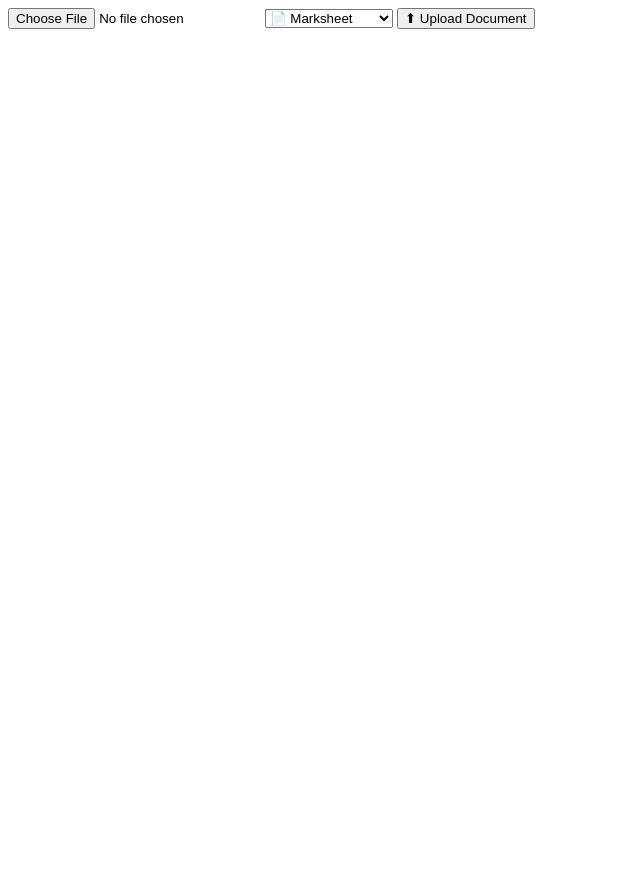
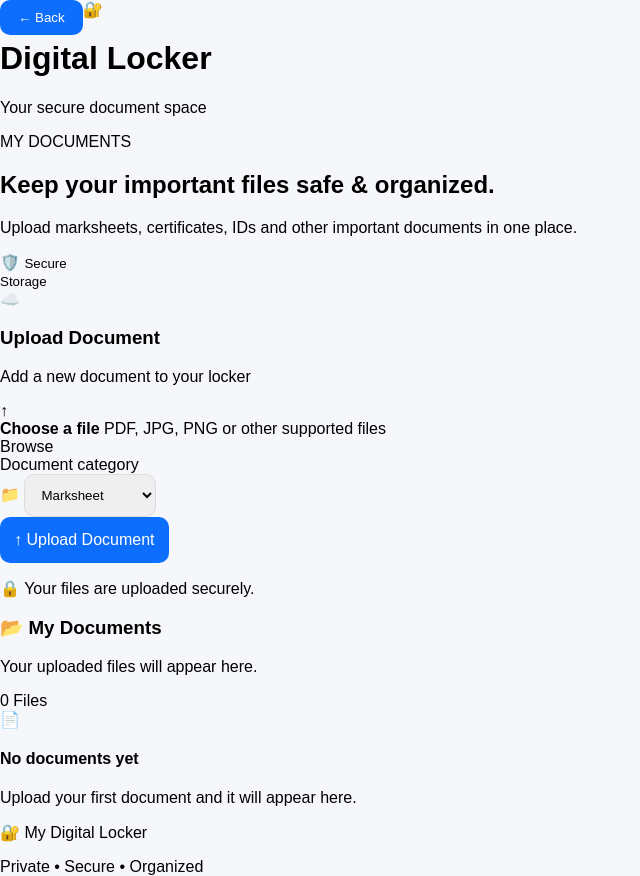
Before and after one commit to maddeshiyashushil01-beep/STUDENT-SAFETY-SYSTEM-, a plain HTML site: page locker.html in a window 1280 px wide. Shown: the whole page, without its empty margins (0-640 px from the left). Before the commit the page ends 800 px from the top, so only its background shows below. Drawn offline with Linux system fonts and the light colour scheme; no server answers.

Commit message:
Update locker.html

```diff
--- a/locker.html
+++ b/locker.html
@@ -1,25 +1,255 @@
-<div class="upload-box">
+<!DOCTYPE html>
+<html lang="en">
+<head>
+    <meta charset="UTF-8">
+    <meta name="viewport" content="width=device-width, initial-scale=1.0">
 
-    <!-- Select file -->
-    <input type="file" id="fileInput">
+    <title>My Digital Locker</title>
 
-    <!-- Select category -->
-    <select id="category">
-        <option value="Marksheet">📄 Marksheet</option>
-        <option value="Certificate">🏆 Certificate</option>
-        <option value="ID Card">🪪 ID Card</option>
-        <option value="Resume">💼 Resume</option>
-        <option value="Project">💻 Project</option>
-        <option value="Study Material">📚 Study Material</option>
-        <option value="Other">📁 Other</option>
-    </select>
+    <link rel="stylesheet" href="locker.css">
 
-    <!-- ONE upload button only -->
-    <button id="uploadBtn">
-        ⬆ Upload Document
-    </button>
+    <link href="https://fonts.googleapis.com/css2?family=Inter:wght@400;500;600;700;800&display=swap" rel="stylesheet">
+</head>
 
-    <!-- Upload status -->
-    <p id="uploadStatus"></p>
+<body>
+
+<div class="locker-app">
+
+    <!-- Header -->
+    <header class="topbar">
+
+        <button class="back-btn" onclick="window.location.href='sos.html'">
+            <span>←</span>
+            Back
+        </button>
+
+        <div class="brand">
+            <div class="brand-icon">🔐</div>
+
+            <div>
+                <h1>Digital Locker</h1>
+                <p>Your secure document space</p>
+            </div>
+        </div>
+
+    </header>
+
+
+    <main class="main-content">
+
+        <!-- Welcome section -->
+        <section class="welcome">
+
+            <div>
+                <span class="welcome-label">MY DOCUMENTS</span>
+
+                <h2>
+                    Keep your important files
+                    <span>safe & organized.</span>
+                </h2>
+
+                <p>
+                    Upload marksheets, certificates, IDs and other
+                    important documents in one place.
+                </p>
+            </div>
+
+            <div class="security-badge">
+                <span>🛡️</span>
+                <small>Secure<br>Storage</small>
+            </div>
+
+        </section>
+
+
+        <!-- Upload card -->
+        <section class="upload-card">
+
+            <div class="card-heading">
+
+                <div class="heading-icon">
+                    ☁️
+                </div>
+
+                <div>
+                    <h3>Upload Document</h3>
+                    <p>Add a new document to your locker</p>
+                </div>
+
+            </div>
+
+
+            <!-- File selection -->
+            <label class="file-area" for="fileInput">
+
+                <div class="upload-icon">
+                    ↑
+                </div>
+
+                <div class="file-text">
+                    <strong id="fileName">
+                        Choose a file
+                    </strong>
+
+                    <span>
+                        PDF, JPG, PNG or other supported files
+                    </span>
+                </div>
+
+                <div class="browse-btn">
+                    Browse
+                </div>
+
+            </label>
+
+            <input
+                type="file"
+                id="fileInput"
+                hidden
+            >
+
+
+            <!-- Category -->
+            <div class="form-group">
+
+                <label for="category">
+                    Document category
+                </label>
+
+                <div class="select-wrapper">
+
+                    <span>📁</span>
+
+                    <select id="category">
+
+                        <option value="Marksheet">
+                            Marksheet
+                        </option>
+
+                        <option value="Certificate">
+                            Certificate
+                        </option>
+
+                        <option value="ID Card">
+                            ID Card
+                        </option>
+
+                        <option value="Resume">
+                            Resume
+                        </option>
+
+                        <option value="Project">
+                            Project
+                        </option>
+
+                        <option value="Study Material">
+                            Study Material
+                        </option>
+
+                        <option value="Other">
+                            Other
+                        </option>
+
+                    </select>
+
+                </div>
+
+            </div>
+
+
+            <!-- Upload button -->
+            <button
+                id="uploadBtn"
+                class="upload-btn"
+            >
+                <span>↑</span>
+                Upload Document
+            </button>
+
+
+            <!-- Status -->
+            <p id="uploadStatus" class="upload-status"></p>
+
+
+            <div class="upload-info">
+                🔒 Your files are uploaded securely.
+            </div>
+
+        </section>
+
+
+        <!-- Documents -->
+        <section class="documents-section">
+
+            <div class="documents-heading">
+
+                <div>
+                    <h3>📂 My Documents</h3>
+                    <p>Your uploaded files will appear here.</p>
+                </div>
+
+                <span class="document-count">
+                    0 Files
+                </span>
+
+            </div>
+
+
+            <div id="documentList" class="document-list">
+
+                <div class="empty-state">
+
+                    <div class="empty-icon">
+                        📄
+                    </div>
+
+                    <h4>No documents yet</h4>
+
+                    <p>
+                        Upload your first document and it
+                        will appear here.
+                    </p>
+
+                </div>
+
+            </div>
+
+        </section>
+
+    </main>
+
+
+    <footer>
+        <p>🔐 My Digital Locker</p>
+        <span>Private • Secure • Organized</span>
+    </footer>
 
 </div>
+
+
+<script type="module" src="locker.js"></script>
+
+<script>
+    // Show selected filename
+    const fileInput = document.getElementById("fileInput");
+    const fileName = document.getElementById("fileName");
+
+    fileInput.addEventListener("change", () => {
+
+        if (fileInput.files.length > 0) {
+
+            fileName.textContent =
+                fileInput.files[0].name;
+
+        } else {
+
+            fileName.textContent =
+                "Choose a file";
+
+        }
+
+    });
+</script>
+
+</body>
+</html>
```
